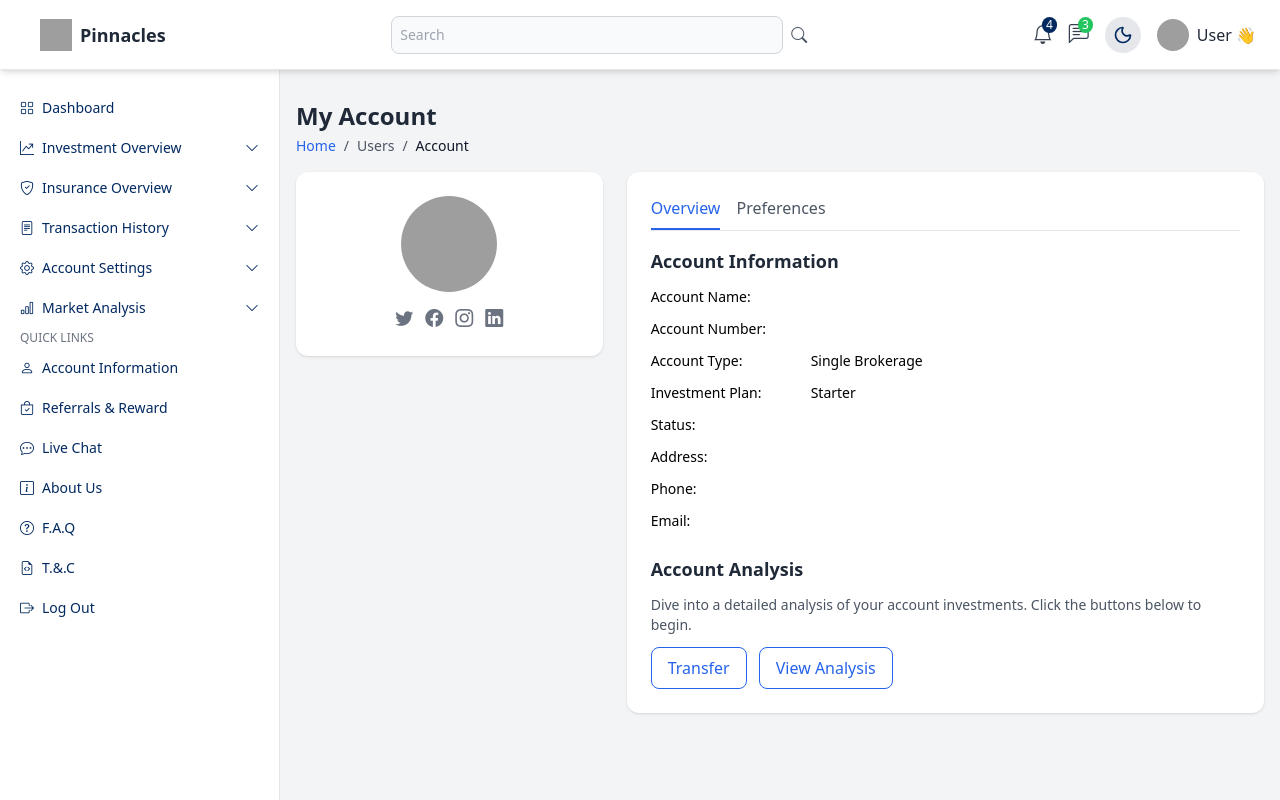
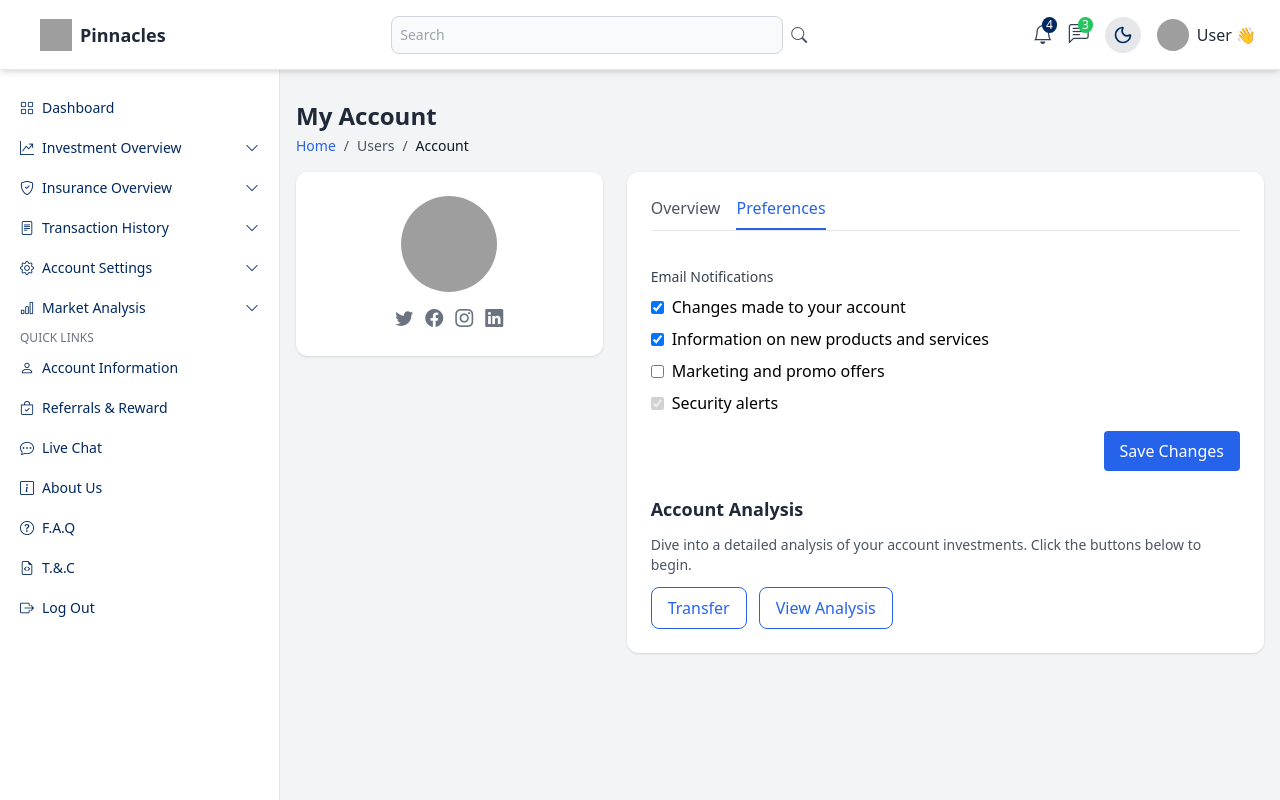
Before and after one commit to miracleonline/fintech-dashboard, a React (Vite) app in the folder client/: page /Account in a window 1280 px wide. Both pictures are taken after a click on the button "Preferences". Built offline with nearby package versions, Linux system fonts and the light colour scheme; no server answers; grey boxes are pictures that could not be loaded.

Commit message:
fix: updated account page, updated user schema to use enum for status field and default to Active for proper user management

```diff
--- a/client/src/pages/Auth/Account.tsx
+++ b/client/src/pages/Auth/Account.tsx
@@ -13,8 +13,10 @@ interface AccountInfo {
 }
 
 export default function Account() {
-  const [user, setUser] = useState<any>(null);
+  const [user, setUser] = useState<AccountInfo | null>(null);
   const [loading, setLoading] = useState(false);
+  const [activeTab, setActiveTab] = useState<'overview' | 'preferences'>('overview');
+
 
   useEffect(() => {
     const fetchAccount = async () => {
@@ -105,16 +107,26 @@ export default function Account() {
           <div className="card bg-white dark:bg-gray-900 shadow rounded-xl p-6">
             <ul className="flex border-b border-gray-200 dark:border-gray-700 mb-4">
               <li className="mr-4">
-                <button className="pb-2 text-blue-600 border-b-2 border-blue-600">
+                <button
+                  className={`pb-2 ${activeTab === 'overview' ? 'text-blue-600 border-b-2 border-blue-600' : 'text-gray-600 dark:text-gray-400 hover:text-blue-600'}`}
+                  onClick={() => setActiveTab('overview')}
+                >
                   Overview
                 </button>
               </li>
               <li>
-                <button className="pb-2 text-gray-600 dark:text-gray-400 hover:text-blue-600">
+                <button
+                  className={`pb-2 ${activeTab === 'preferences' ? 'text-blue-600 border-b-2 border-blue-600' : 'text-gray-600 dark:text-gray-400 hover:text-blue-600'}`}
+                  onClick={() => setActiveTab('preferences')}
+                >
                   Preferences
                 </button>
               </li>
             </ul>
+
+            <div className="tab-content pt-2">
+              {activeTab === 'overview' && (
+                <div>
 
                   {loading ? (
                     <p className="text-gray-500 dark:text-gray-400">Loading...</p>
@@ -159,6 +171,49 @@ export default function Account() {
                           <span>{user?.email}</span>
                         </div>
                       </div>
+                    </>
+                  )}
+                </div>
+              )}
+              {activeTab === 'preferences' && (
+                <div className="pt-3">
+                  {/* Preferences form content */}
+                  <form>
+                    <div className="mb-4">
+                      <label className="block mb-2 text-sm font-medium text-gray-700 dark:text-gray-300">
+                        Email Notifications
+                      </label>
+                      <div className="space-y-2">
+                        <label className="flex items-center space-x-2">
+                          <input type="checkbox" className="form-checkbox" defaultChecked />
+                          <span>Changes made to your account</span>
+                        </label>
+                        <label className="flex items-center space-x-2">
+                          <input type="checkbox" className="form-checkbox" defaultChecked />
+                          <span>Information on new products and services</span>
+                        </label>
+                        <label className="flex items-center space-x-2">
+                          <input type="checkbox" className="form-checkbox" />
+                          <span>Marketing and promo offers</span>
+                        </label>
+                        <label className="flex items-center space-x-2">
+                          <input type="checkbox" className="form-checkbox" defaultChecked disabled />
+                          <span>Security alerts</span>
+                        </label>
+                      </div>
+                    </div>
+                    <div className="text-right">
+                      <button
+                        type="submit"
+                        className="btn btn-primary px-4 py-2 bg-blue-600 text-white rounded hover:bg-blue-700"
+                      >
+                        Save Changes
+                      </button>
+                    </div>
+                  </form>
+                </div>
+              )}
+            </div>
 
             <h5 className="text-lg font-semibold mt-6 mb-3 text-gray-800 dark:text-gray-200">
               Account Analysis
@@ -181,8 +236,6 @@ export default function Account() {
                 View Analysis
               </a>
             </div>
-              </>
-            )}
           </div>
         </div>
       </section>
```
Also changed, not shown: 1 other file (tests, documents, lock files or other folders). Lines whose indentation alone changed are shown as unchanged.
